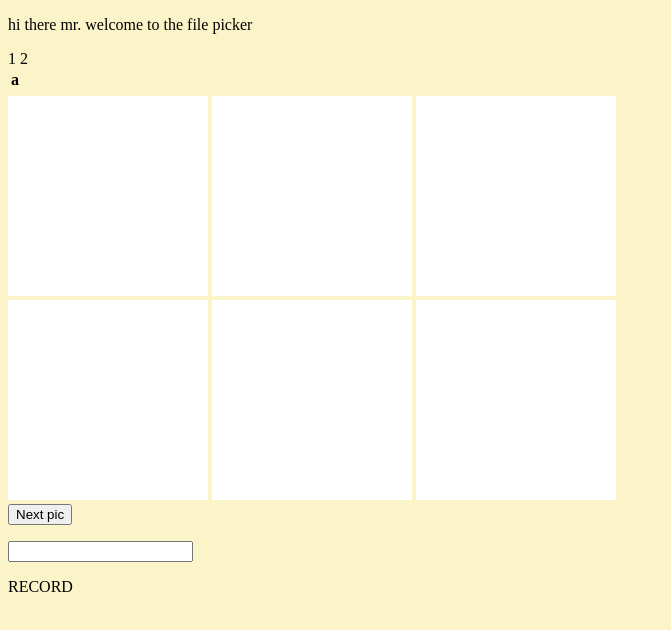
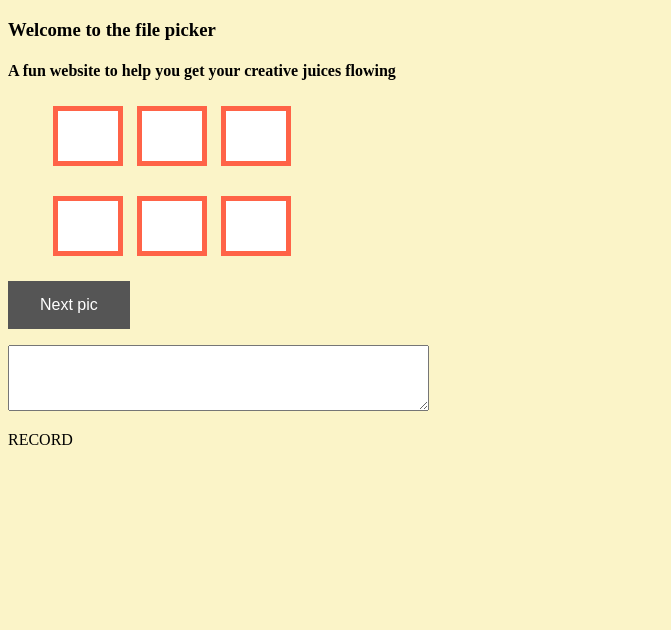
Before and after one commit to dailycodemode/dailycodemode.github.io, a plain HTML site: page index.html in a window 1280 px wide. Shown: the whole page, without its empty margins (0-671 px from the left). Drawn offline with Linux system fonts and the light colour scheme.

Commit message:
changes2

```diff
--- a/index.html
+++ b/index.html
@@ -10,36 +10,23 @@
     <script src="updatePics.js"></script>
 </head>
 <body>
-    <p>hi there mr. welcome to the file picker</p>
+    <h3>Welcome to the file picker</h3>
+<h4>A fun website to help you get your creative juices flowing</h4>
 
-    <table>
-        <th>
-            a
-            <tr>
-                    1
-                </tr>
-                <tr>
-                    2
-            </tr>
-        </th>
+    <ul class="flex-container center">
+        <img class="flex-item" src="./res/_blank-256.png" id = "img1" alt="img1">
+        <img class="flex-item" src="./res/_blank-256.png" id = "img2"  alt="img2">
+        <img class="flex-item" src="./res/_blank-256.png" id = "img3"  alt="img3">
+    </ul>
+    <ul class="flex-container center">
+        <img class="flex-item" src="./res/_blank-256.png" id = "img4" alt="img4">
+        <img class="flex-item" src="./res/_blank-256.png" id = "img5" alt="img5">
+        <img class="flex-item" src="./res/_blank-256.png" id = "img6" alt="img6">
+    </ul>
+    <button class="button" onclick="changePic()">Next pic    </button>
+    <p id="demo"></p>
+    <textarea rows="4" cols="50" name="comment" form="usrform"></textarea>
 
-    </table>
-    <img src="./res/_blank-256.png" id = "img1" alt="img1">
-    <img src="./res/_blank-256.png" id = "img2"  alt="img2">
-    <!-- https://www.iconsdb.com/icons/preview/green/clock-10-xxl.png -->
-    <img src="./res/_blank-256.png" id = "img3"  alt="img3">
-    <br>
-    <img src="./res/_blank-256.png" id = "img4" alt="img4">
-    <img src="./res/_blank-256.png" id = "img5" alt="img5">
-    <img src="./res/_blank-256.png" id = "img6" alt="img6">
-    <br>
-    <button onclick="changePic()">Next pic    </button>
-    <p id="demo"></p>
-
-    <input type="text" name="" id="inputBox" value="" width="500px"><br>
     <p id = "Record">RECORD</p>
 </body>
 </html>
-<!--
-https://www.iconsdb.com/guacamole-green-icons/rabbit-2-icon.html
-https://www.iconsdb.com/royal-blue-icons/clock-10-icon.html -->
--- a/myStyles.css
+++ b/myStyles.css
@@ -2,10 +2,38 @@ body {
     background-color: rgb(251, 244, 200);
   }x
 
-table{
-    width: 200px;
-  }
 img{
-    widows: 200px;
-    max-width: 200px;
+
+    height: 20%;
+    width: 20%;
 }
+
+.center {
+  justify-content: center;
+}
+
+.flex-item {
+  /* height: 10%;
+  width: 10%; */
+  background: tomato;
+  padding: 5px;
+  width: 60px;
+  height: 50px;
+  margin: 5px;
+  line-height: 50px;
+  color: white;
+  font-weight: bold;
+  font-size: 2em;
+  text-align: center;
+}
+
+.button {
+  background-color: #555555;
+  border: none;
+  color: white;
+  padding: 15px 32px;
+  text-align: center;
+  text-decoration: none;
+  display: inline-block;
+  font-size: 16px;
+}
```
